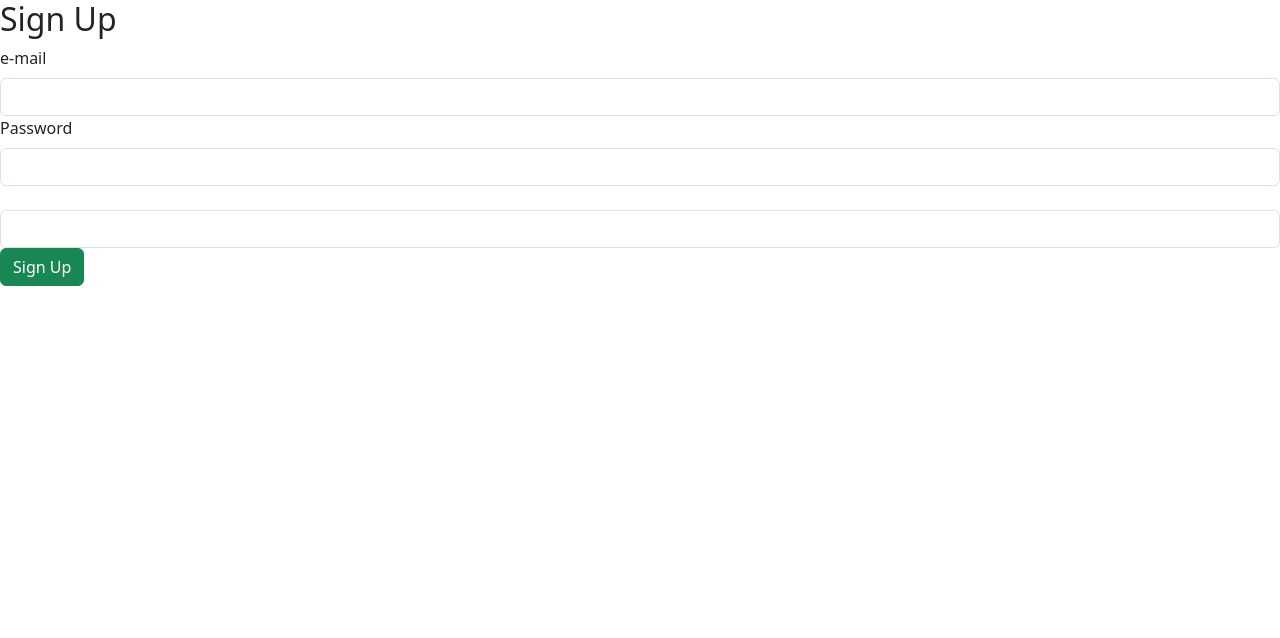
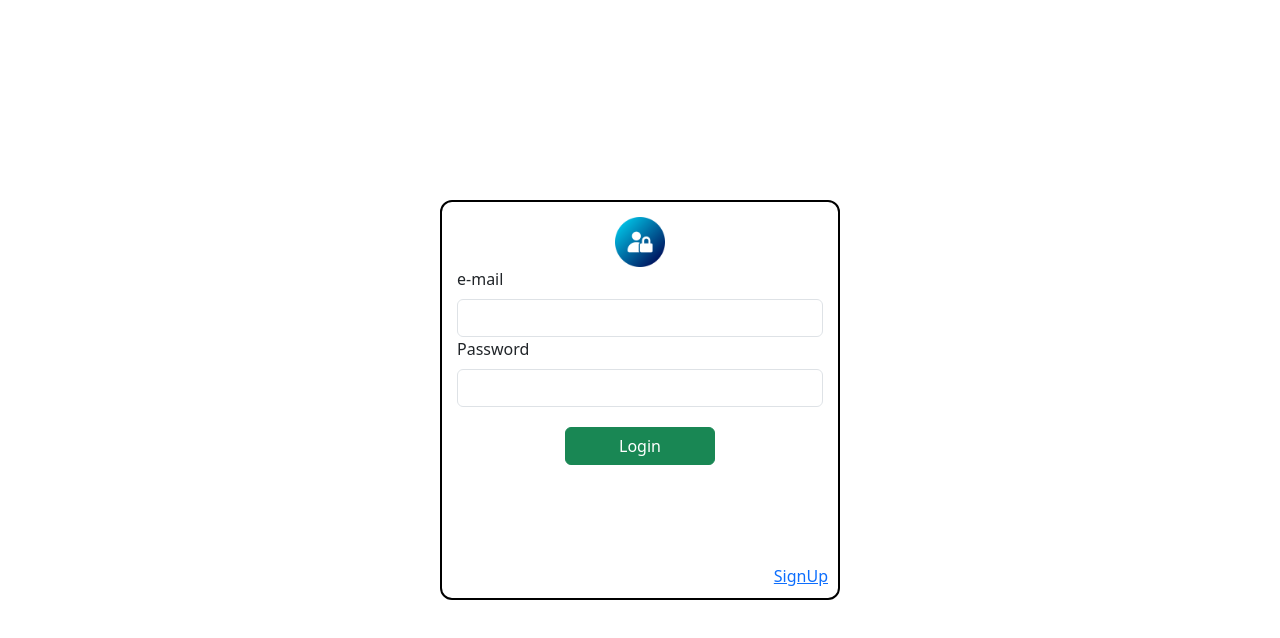
Before and after one commit to NikoTrif/Plank, a React (Create React App) app in the folder webapp/: page / in a window 1280 px wide. Shown: the top 638 px of the page. Built offline with nearby package versions, Linux system fonts and the light colour scheme.

Commit message:
TD3 - ruta za signup - započeta

```diff
--- a/webapp/package.json
+++ b/webapp/package.json
@@ -13,6 +13,8 @@
     "bootstrap": "^5.3.2",
     "react": "^18.2.0",
     "react-dom": "^18.2.0",
+    "react-router": "^6.20.1",
+    "react-router-dom": "^6.20.1",
     "react-scripts": "5.0.1",
     "sass": "^1.69.5",
     "typescript": "^4.9.5",
--- a/webapp/src/App.tsx
+++ b/webapp/src/App.tsx
@@ -4,8 +4,7 @@ import Signup from './components/Signup';
 
 const App: React.FC = () => {
     return(
-        // <Login />
-        <Signup />
+        <Login />
     )
 }
 
--- a/webapp/src/components/Login.tsx
+++ b/webapp/src/components/Login.tsx
@@ -15,7 +15,7 @@ const Login: React.FC = () => {
                 <label className='form-label' htmlFor="password">Password</label>
                 <input className='form-control' type="password" name="password" id="password" />
                 <button className='btn btn-success'>Login</button>
-                <a href="#" className='link-primary'>SignUp</a>
+                <a href="/signup" className='link-primary'>SignUp</a>
             </form>
         </div>
     );
--- a/webapp/src/index.tsx
+++ b/webapp/src/index.tsx
@@ -1,4 +1,19 @@
+import React from 'react';
+import { createBrowserRouter, createRoutesFromElements, Route, Router, RouterProvider } from 'react-router-dom';
 import { createRoot } from 'react-dom/client';
 import App from './App';
+import SignUp from './components/Signup';
 
-createRoot(document.getElementById('root') as HTMLElement).render(<App />);
+const router = createBrowserRouter(
+    createRoutesFromElements(
+        <Route path='/' element={<App />}>
+            <Route path='signup' element={<SignUp />} />
+        </Route>
+    )
+)
+
+createRoot(document.getElementById('root') as HTMLElement).render(
+    <React.StrictMode>
+        <RouterProvider router={router} />
+    </React.StrictMode>
+    );
```
Also changed, not shown: 1 other file (tests, documents, lock files or other folders).
